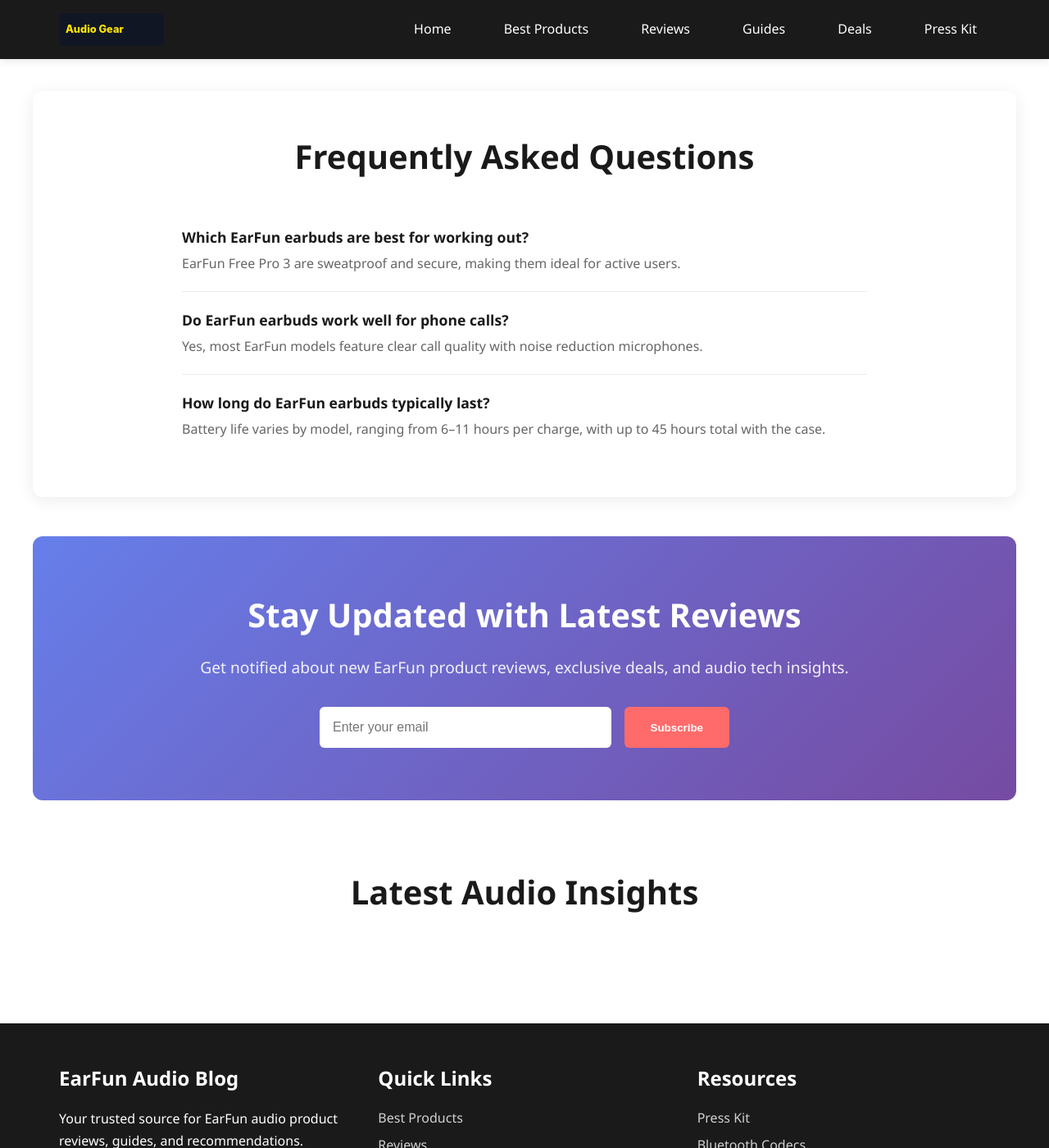
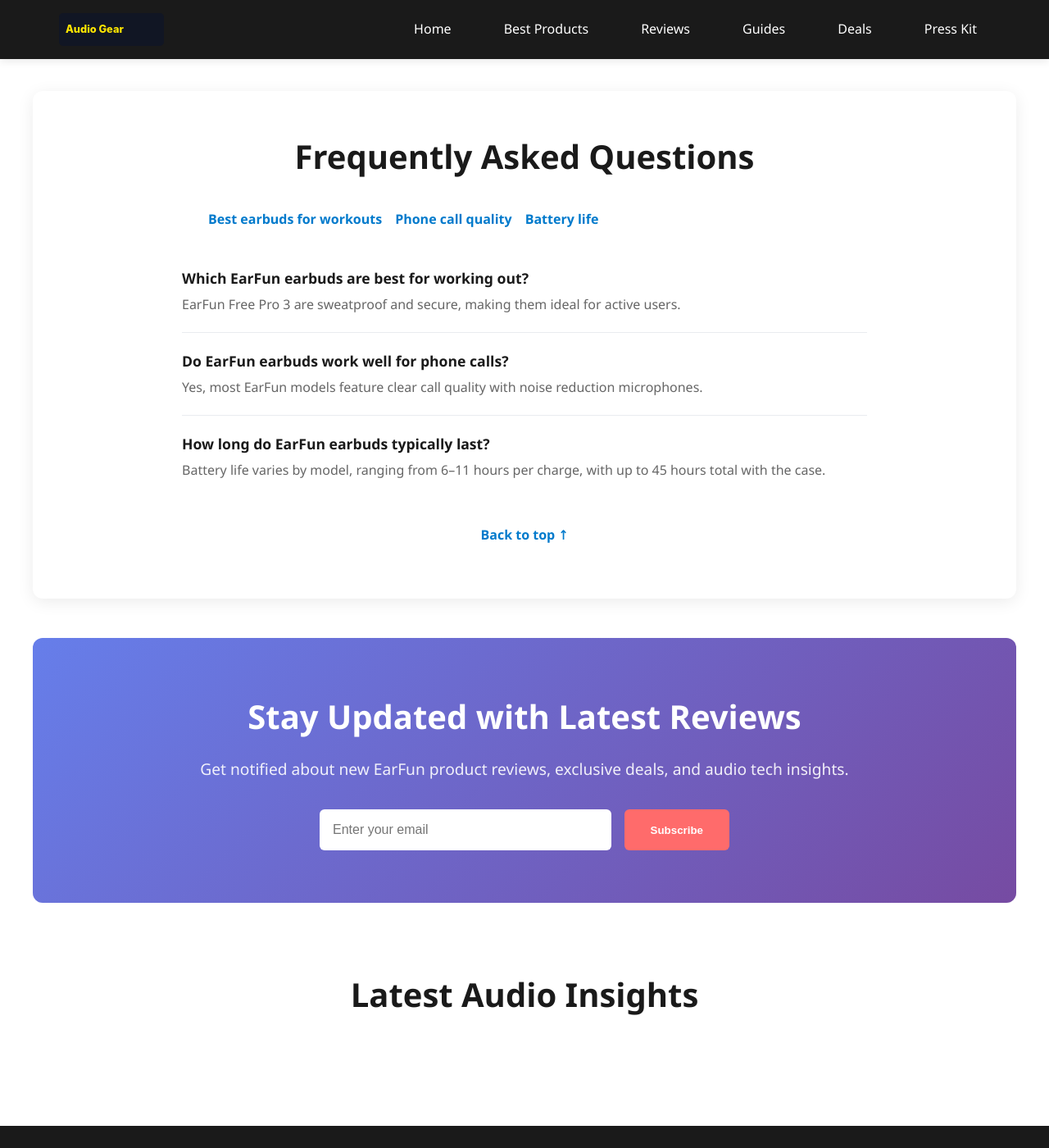
Before and after one commit to ArtificialSight/earfun-audio-blog, a Jekyll site: the page built from index.html, in a window 1280 px wide and 1400 px high, scrolled down 2464 px. Shown: the whole window at 82% size. Built offline with Jekyll 4.4.1, drawn with Linux system fonts in a browser that asks for light colours; the list of posts is cut into pages by our own code.

Commit message:
FAQ UX: move to bottom, add anchor TOC, Back to Top, and alignment polish

```diff
--- a/_layouts/default.html
+++ b/_layouts/default.html
@@ -70,6 +70,7 @@
     </script>
 </head>
 <body class="{% if page.layout == 'review' or page.url contains '/reviews' %}review{% endif %}">
+    <a id="top" class="visually-hidden" tabindex="-1"></a>
     <!-- Header -->
     <header>
         <nav>
--- a/assets/css/main.css
+++ b/assets/css/main.css
@@ -1142,6 +1142,44 @@
     margin-bottom: 2rem;
 }
 
+.faq-toc {
+    text-align: center;
+    margin: 0 auto 1.5rem;
+}
+
+.faq-toc ul {
+    display: inline-flex;
+    gap: 1rem;
+    list-style: none;
+    padding: 0;
+    margin: 0;
+}
+
+.faq-toc a {
+    color: var(--accent-color);
+    text-decoration: none;
+    font-weight: 600;
+}
+
+.faq-toc a:hover {
+    text-decoration: underline;
+}
+
+.back-to-top {
+    text-align: center;
+    margin-top: 2rem;
+}
+
+.back-to-top a {
+    color: var(--accent-color);
+    text-decoration: none;
+    font-weight: 600;
+}
+
+.back-to-top a:hover {
+    text-decoration: underline;
+}
+
 .faq-section dl {
     margin: 0 auto;
 }
--- a/index.html
+++ b/index.html
@@ -97,20 +97,28 @@
 <section class="faq-section" id="faq">
   <div class="container">
     <h2>Frequently Asked Questions</h2>
+    <nav aria-label="FAQ topics" class="faq-toc">
+      <ul>
+        <li><a href="#faq-workout">Best earbuds for workouts</a></li>
+        <li><a href="#faq-calls">Phone call quality</a></li>
+        <li><a href="#faq-battery">Battery life</a></li>
+      </ul>
+    </nav>
     <dl>
-      <div class="faq-item">
+      <div class="faq-item" id="faq-workout">
         <dt>Which EarFun earbuds are best for working out?</dt>
         <dd>EarFun Free Pro 3 are sweatproof and secure, making them ideal for active users.</dd>
       </div>
-      <div class="faq-item">
+      <div class="faq-item" id="faq-calls">
         <dt>Do EarFun earbuds work well for phone calls?</dt>
         <dd>Yes, most EarFun models feature clear call quality with noise reduction microphones.</dd>
       </div>
-      <div class="faq-item">
+      <div class="faq-item" id="faq-battery">
         <dt>How long do EarFun earbuds typically last?</dt>
         <dd>Battery life varies by model, ranging from 6–11 hours per charge, with up to 45 hours total with the case.</dd>
       </div>
     </dl>
+    <p class="back-to-top"><a href="#top" aria-label="Back to top of page">Back to top ↑</a></p>
   </div>
 </section>
 
```
